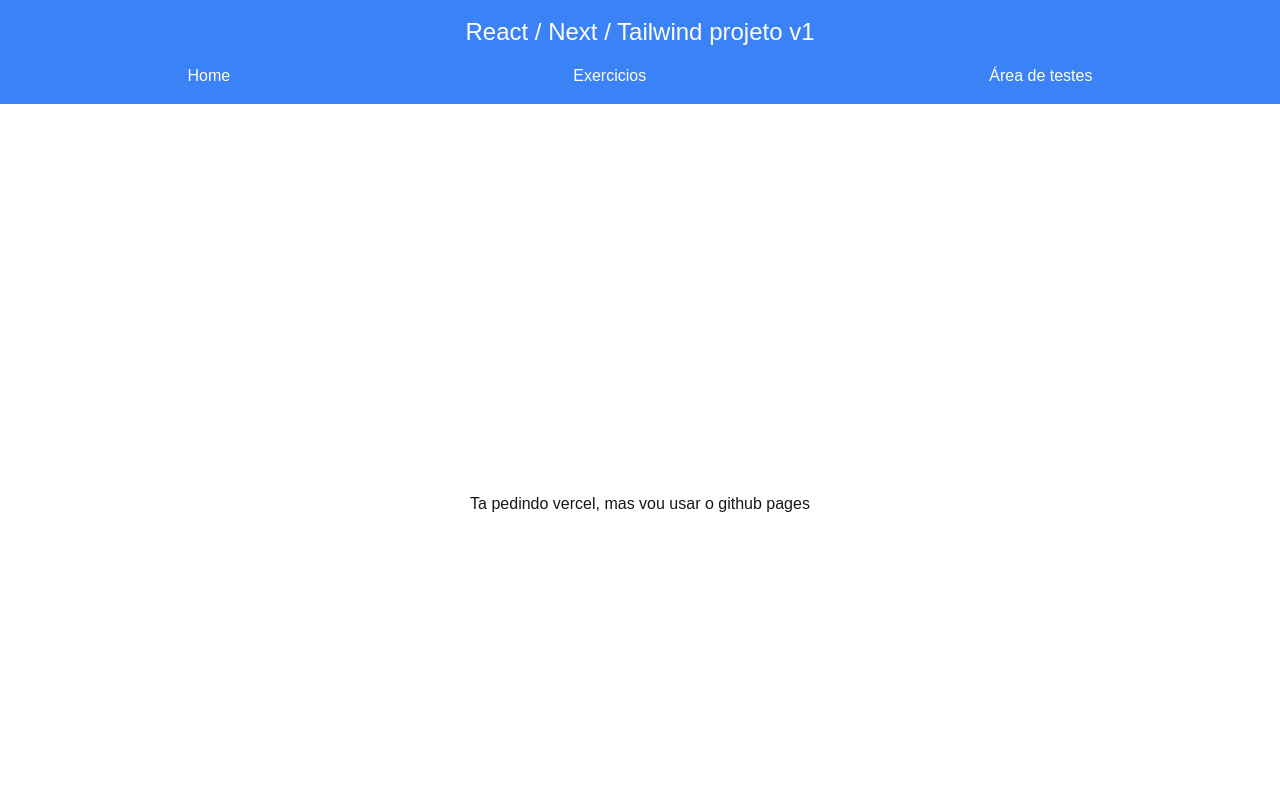
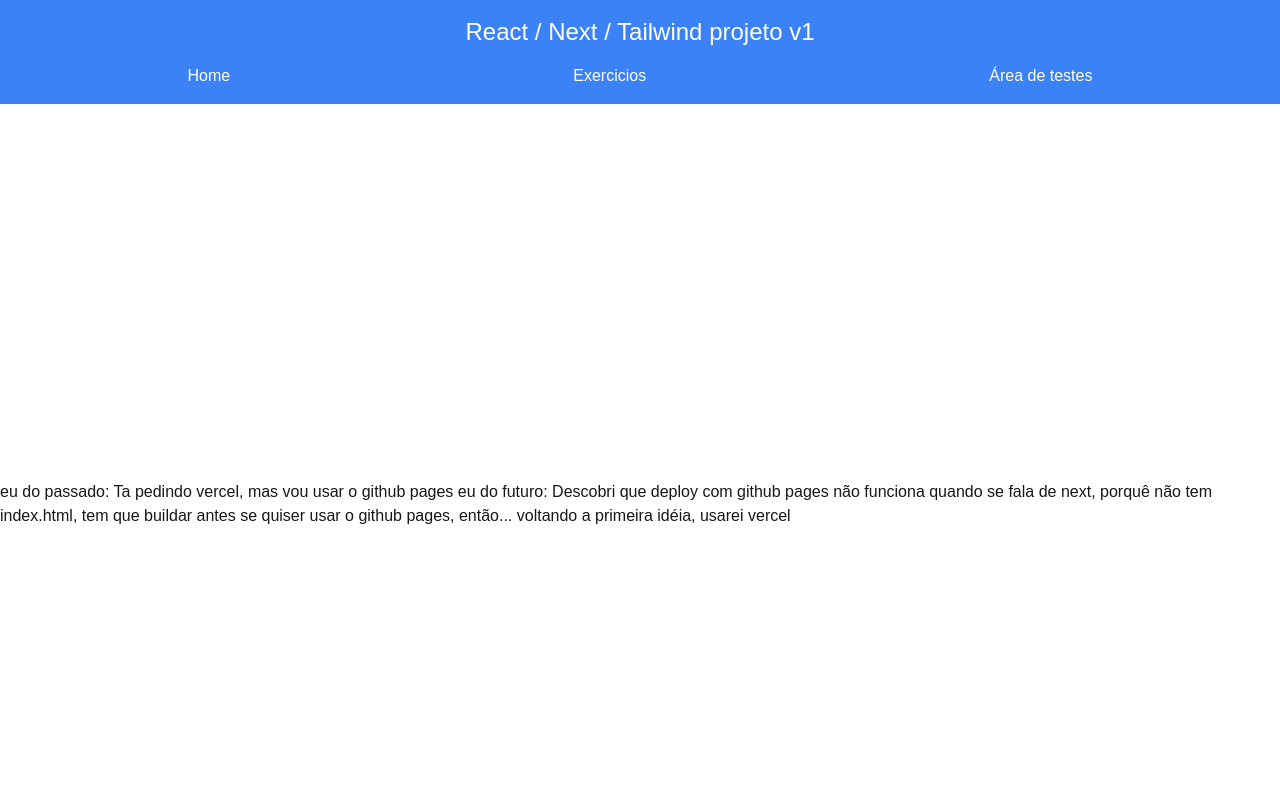
Before and after one commit to MattStela/next_50_exercicios, a Next.js app: page /exercicios/exercicio_13 in a window 1280 px wide. Shown: the top 800 px of the page. Built offline with nearby package versions, Linux system fonts and the light colour scheme.

Commit message:
teste pra ver se a branch main está atualizada

```diff
--- a/src/app/exercicios/exercicio_13/page.js
+++ b/src/app/exercicios/exercicio_13/page.js
@@ -3,7 +3,9 @@ export default function Home (){
         <main className="min-h-screen flex items-center justify-center">
             <div>
                 <p>
-                    Ta pedindo vercel, mas vou usar o github pages
+                    eu do passado: Ta pedindo vercel, mas vou usar o github pages
+                    eu do futuro: Descobri que deploy com github pages não funciona quando se fala de next, porquê não tem index.html, tem que buildar antes se quiser usar o github pages, então... voltando a primeira idéia, usarei vercel
+
                 </p>
             </div>
         </main>
```
Also changed, not shown: 1 other file (tests, documents, lock files or other folders).
